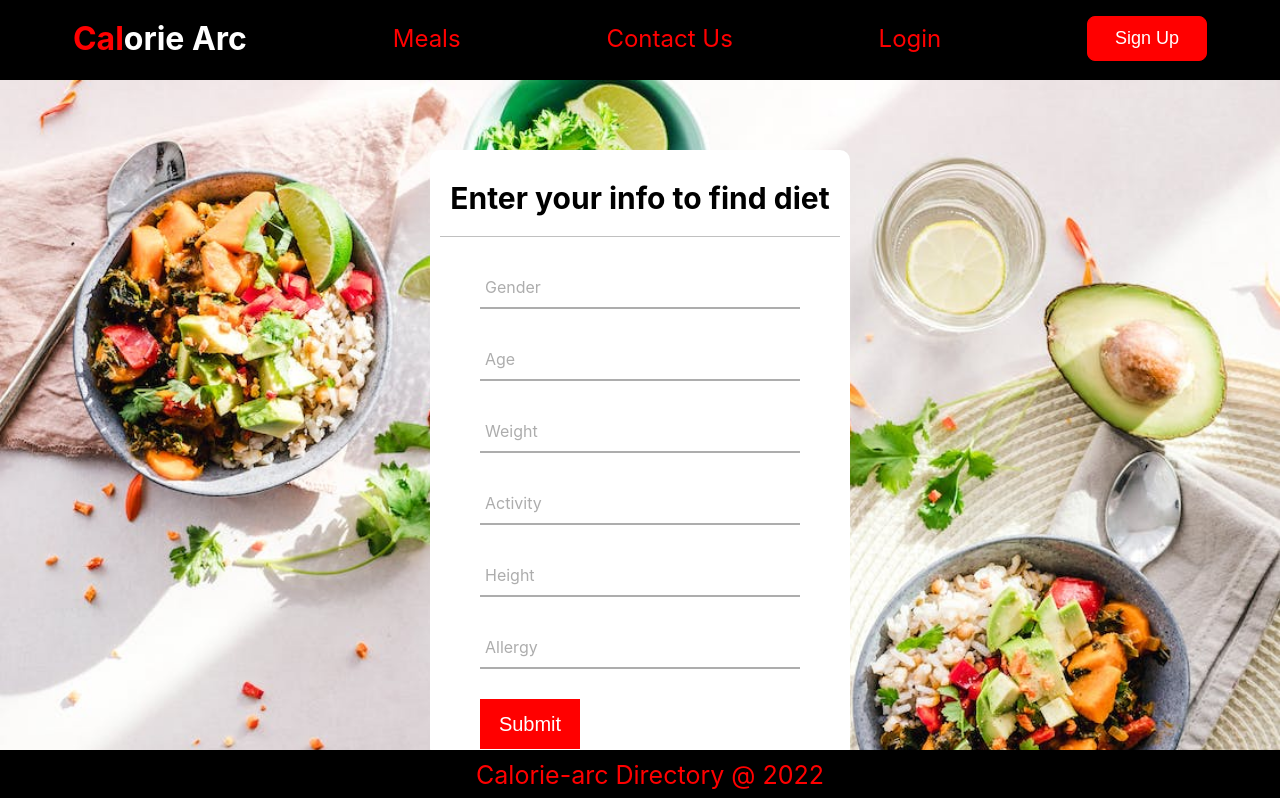
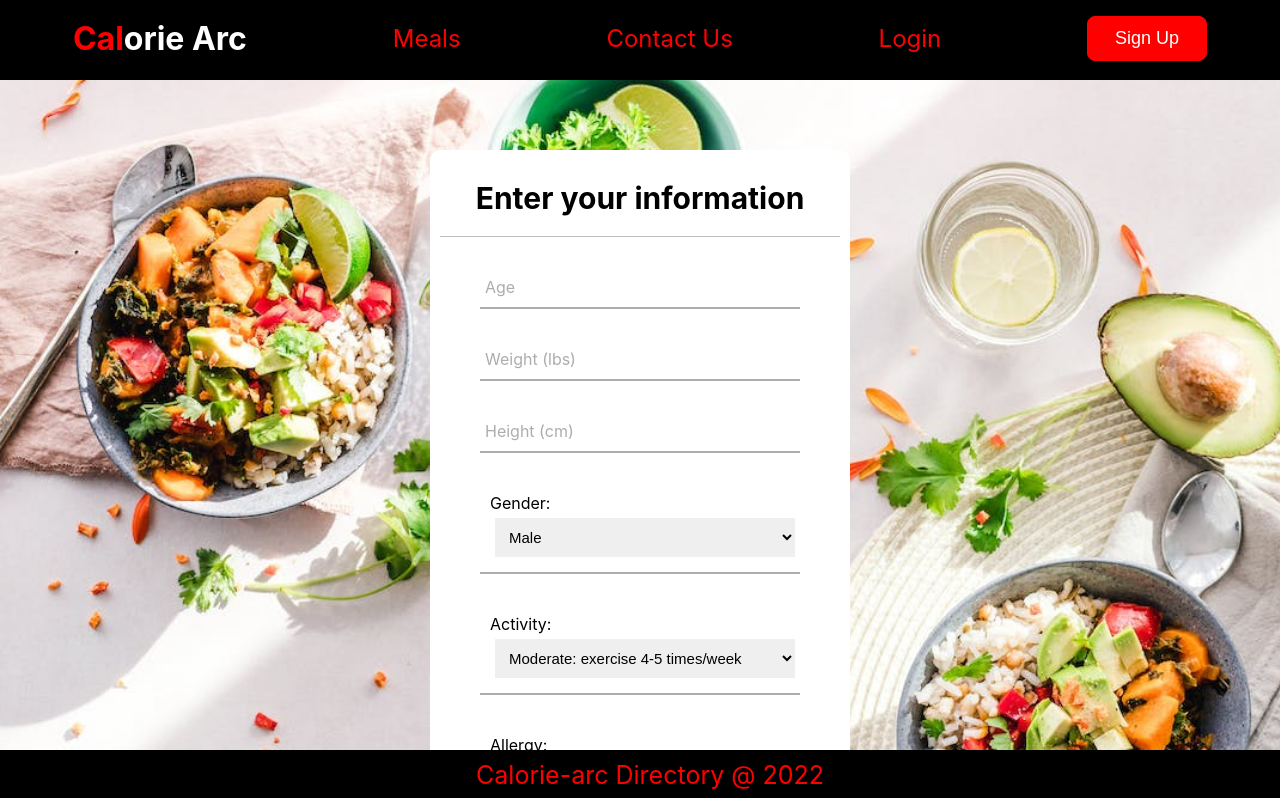
Before and after one commit to JamesMGithire/calorie-arc, a React (Create React App) app in the folder calorie_client/: page /user_details in a window 1280 px wide. Shown: the top 798 px of the page. Built offline with nearby package versions, Linux system fonts and the light colour scheme.

Commit message:
CA-27 updated form details

```diff
--- a/calorie_client/src/CSS/index.css
+++ b/calorie_client/src/CSS/index.css
@@ -55,6 +55,36 @@ form .text-field
     border-bottom: 2px solid #adadad;
     margin: 30px 0;
 }
+
+
+
+form .select-field
+{
+    border-bottom: 2px solid #adadad;
+    padding: 10px;
+    margin :30px 0;
+}
+
+form .select-field > select
+{
+    border: none;
+    width: 100%;
+    padding: 10px;
+    margin: 5px;
+    font-size: 15px;
+    background-color: none;
+    outline: none;
+}
+
+
+
+
+
+
+
+
+
+
 
 .text-field input
 {
--- a/calorie_client/src/components/UserDetails.js
+++ b/calorie_client/src/components/UserDetails.js
@@ -1,9 +1,11 @@
-import React, { useState }from 'react'
+import React from 'react'
 import { useNavigate } from 'react-router-dom';
 
 function UserDetails({user, setUser}) {
+
   const nav = useNavigate();
   let userInfo={}
+
   function handleChange(e){
     userInfo={
       ...userInfo,
@@ -38,24 +40,12 @@ function UserDetails({user, setUser}) {
   return (
     <div className="background">
       <div className="main-form">
-        <h1>Enter your info to find diet</h1>
+        <h1>Enter your information</h1>
 
         <form onSubmit={handleSubmit}>
             <div className="text-field">
                 <input
-                type="text"
-                required="required"
-                defaultValue=""
-                name="gender"
-                onChange={handleChange}
-                />
-                <span></span>
-                <label>Gender</label>
-            </div>
-
-            <div className="text-field">
-                <input
-                type="number"
+                type="number" min="12"
                 required="required"
                 defaultValue=""
                 name="age"
@@ -67,50 +57,57 @@ function UserDetails({user, setUser}) {
 
             <div className="text-field">
                 <input
-                type="number"
+                type="number" min="66"
                 defaultValue=""
                 required="required"
                 name="weight"
                 onChange={handleChange}
                 />
                 <span></span>
-                <label>Weight</label>
+                <label>Weight (lbs)</label>
             </div>
 
             <div className="text-field">
                 <input
-                type="text"
-                defaultValue=""
-                name="activity"
-                required="required"
-                onChange={handleChange}
-                />
-                <span></span>
-                <label>Activity</label>
-            </div>
-
-            <div className="text-field">
-                <input
-                type="number"
+                type="number" min="60"
                 defaultValue=""
                 required="required"
                 name="height"
                 onChange={handleChange}
                 />
                 <span></span>
-                <label>Height</label>
+                <label>Height (cm)</label>
             </div>
 
-            <div className="text-field">
-                <input
-                type="text"
-                defaultValue=""
-                required="required"
-                name="allergies"
-                onChange={handleChange}
-                />
-                <span></span>
-                <label>Allergy</label>
+            <div class="select-field">
+                <label>Gender:</label>
+              <select onChange={handleChange}>
+                <option  name ="male" value ="male"> Male</option>
+                <option  name ="female" value ="female">Female </option>
+                <option  name="other" value ="others"> Others</option>
+              </select>
+            </div>
+
+            <div class="select-field">
+              <label>Activity:</label>
+              <select  onChange={handleChange}>
+                <option name="moderate" value ="moderate"> Moderate: exercise 4-5 times/week</option>
+                <option name="bmr" value ="bmr">Basal Metabolic Rate </option>
+                <option name="light" value ="light"> Light: exercise 1-3 times /week</option>
+                <option name="sedentary" value ="sedentary">Sedentary: little or no exercise </option>
+                <option name ="very" value ="active"> Very Active: exercise 6-7 times /week</option>
+              </select>
+            </div>
+
+            <div class="select-field">
+              <label>Allergy:</label>
+              <select onChange={handleChange}>
+                <option name="anaphylaxis" value ="anaphylaxis"> Anaphylaxis</option>
+                <option name="milk" value ="milk-products">milk product allergy</option>
+                <option name="eggs" value ="eggs"> Egg allergy</option>
+                <option name="peanuts" value ="peanut">Peanut allergy </option>
+                <option name="wheat" value ="wheat"> wheat allergies</option>
+              </select>
             </div>
 
             <input type="Submit" defaultValue="Submit"/>
```
